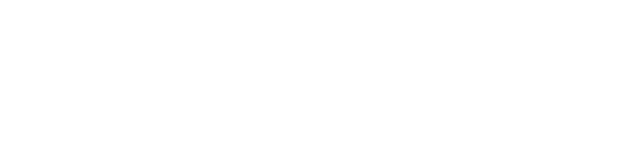
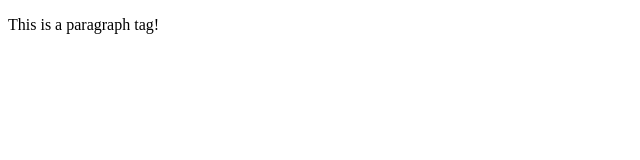
Before and after one commit to Nayan55/desktop, a plain HTML site: page index.html in a window 1280 px wide. Shown: the whole page, without its empty margins (0-640 px from the left). Drawn offline with Linux system fonts and the light colour scheme.

Commit message:
Added Paragraph Tag

```diff
--- a/index.html
+++ b/index.html
@@ -6,5 +6,8 @@
 </head>
 
 <body>
+
+<p>This is a paragraph tag!</p>
+
 </body>
 </html>
```
